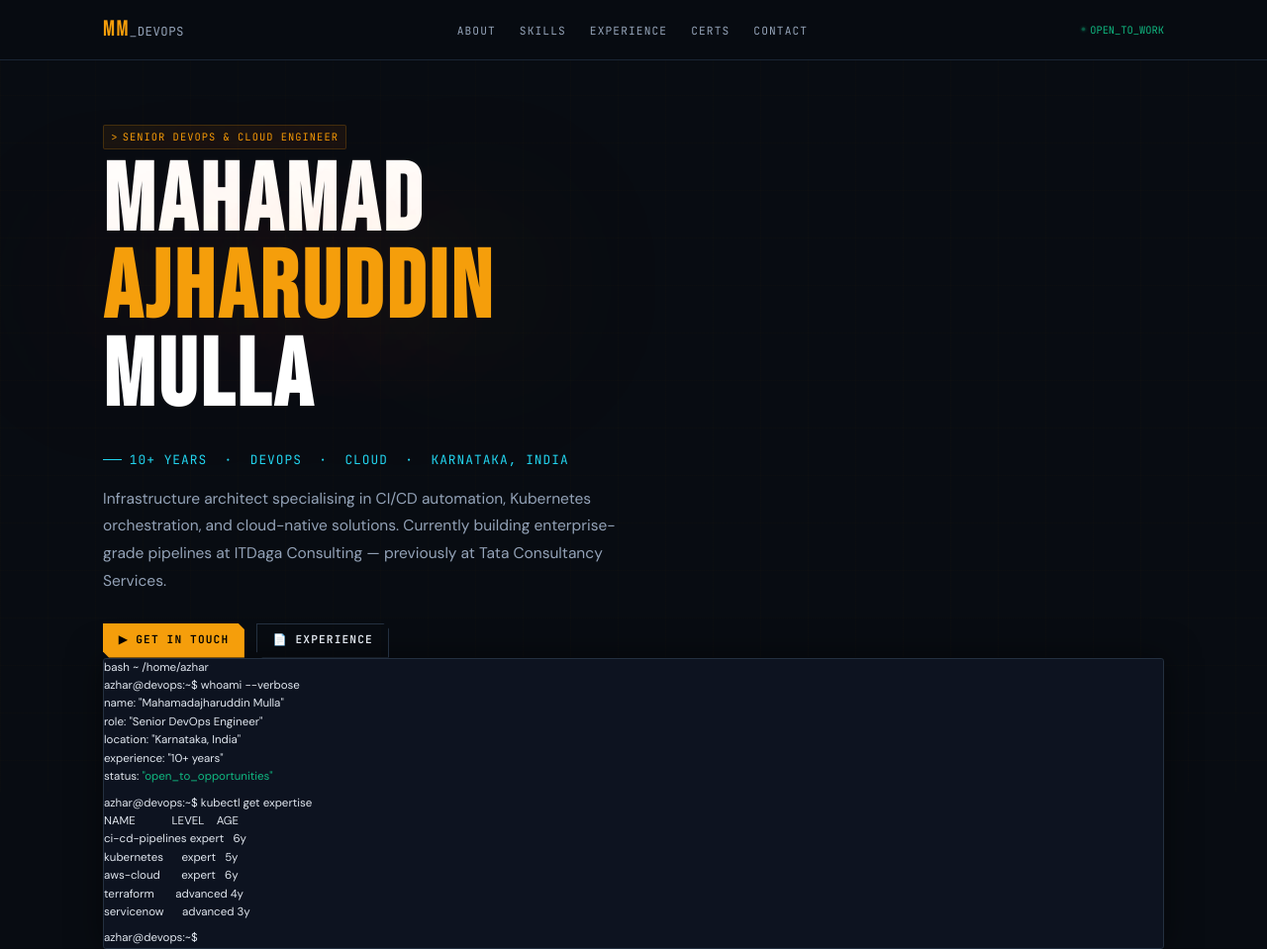
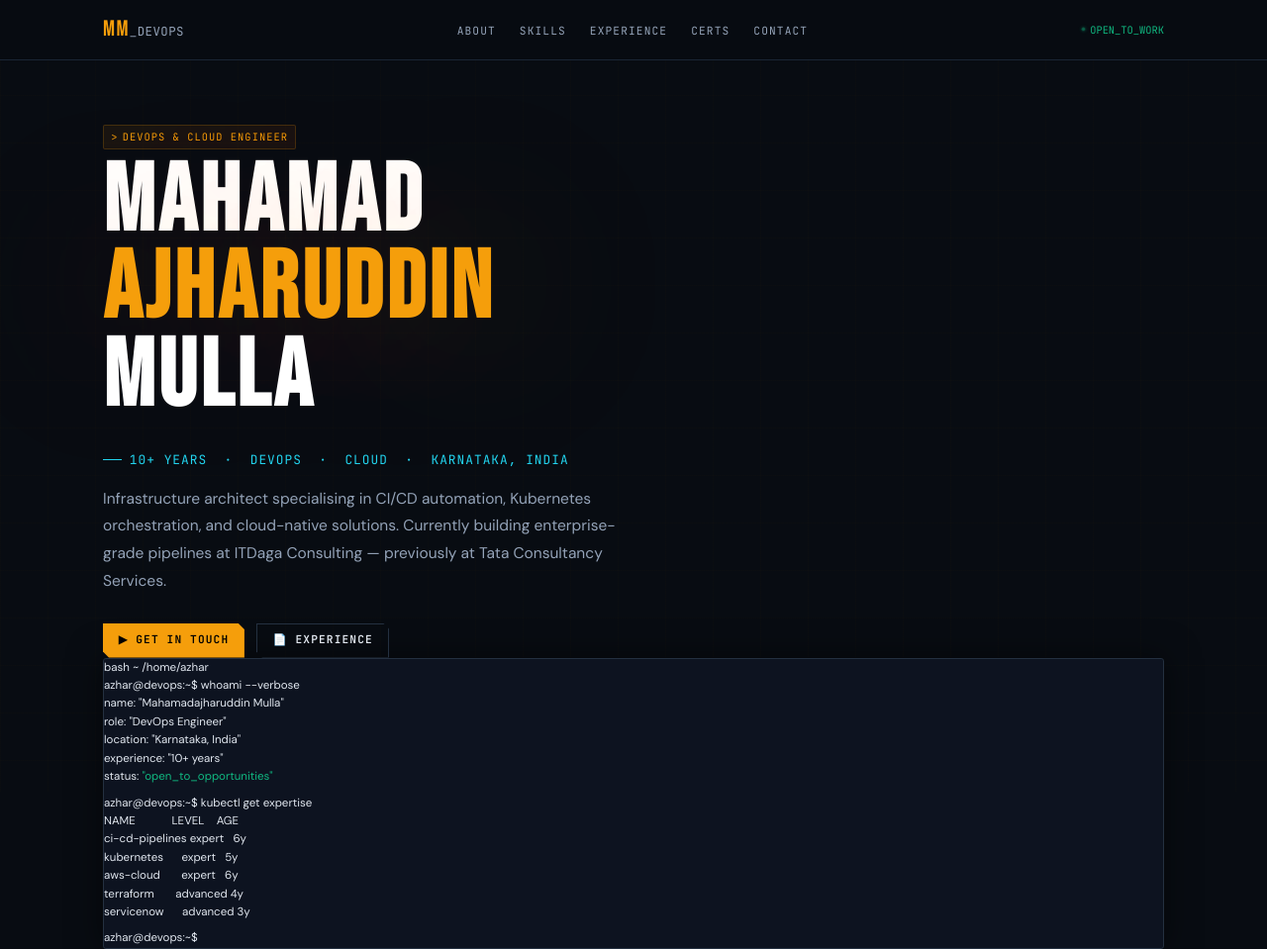
Before and after one commit to azhar2668/azhar2668-Resume-Portfolio, a plain HTML site: page portfolio-deploy/index.html in a window 1280 px wide. Shown: the top 959 px of the page at 99% size. Drawn offline with Linux system fonts and the light colour scheme.

Commit message:
senior removed

```diff
--- a/portfolio-deploy/index.html
+++ b/portfolio-deploy/index.html
@@ -621,7 +621,7 @@ footer {
   <div class="wrap">
     <div class="hero-grid">
       <div>
-        <div class="badge">Senior DevOps &amp; Cloud Engineer</div>
+        <div class="badge">DevOps &amp; Cloud Engineer</div>
         <h1 class="name">MAHAMAD<br><span class="accent">AJHARUDDIN</span><br>MULLA</h1>
         <div class="tagline">10+ Years &nbsp;·&nbsp; DevOps &nbsp;·&nbsp; Cloud &nbsp;·&nbsp; Karnataka, India</div>
         <p class="hero-desc">Infrastructure architect specialising in CI/CD automation, Kubernetes orchestration, and cloud-native solutions. Currently building enterprise-grade pipelines at ITDaga Consulting — previously at Tata Consultancy Services.</p>
@@ -642,7 +642,7 @@ footer {
       <div class="term-body">
         <div><span class="t-prompt">azhar@devops</span><span class="t-comment">:</span><span class="t-key">~</span><span class="t-comment">$</span> <span class="t-cmd">whoami --verbose</span></div>
         <div class="t-out"><span class="t-key">name</span>: <span class="t-val">"Mahamadajharuddin Mulla"</span></div>
-        <div class="t-out"><span class="t-key">role</span>: <span class="t-val">"Senior DevOps Engineer"</span></div>
+        <div class="t-out"><span class="t-key">role</span>: <span class="t-val">"DevOps Engineer"</span></div>
         <div class="t-out"><span class="t-key">location</span>: <span class="t-val">"Karnataka, India"</span></div>
         <div class="t-out"><span class="t-key">experience</span>: <span class="t-val">"10+ years"</span></div>
         <div class="t-out"><span class="t-key">status</span>: <span class="t-val" style="color:var(--green)">"open_to_opportunities"</span></div>
@@ -815,7 +815,7 @@ footer {
     <div class="contact-grid">
       <div class="contact-info reveal-l">
         <p style="font-size:.95rem;color:var(--tx2);line-height:1.7;margin-bottom:1rem;">
-          Available for senior DevOps, Cloud Infrastructure, and SRE roles. Open to full-time, contract, or consulting engagements.
+          Available for DevOps roles. Open to full-time, contract, or consulting engagements.
         </p>
         <div class="ci-item">
           <div class="ci-icon">&#128231;</div>
```
